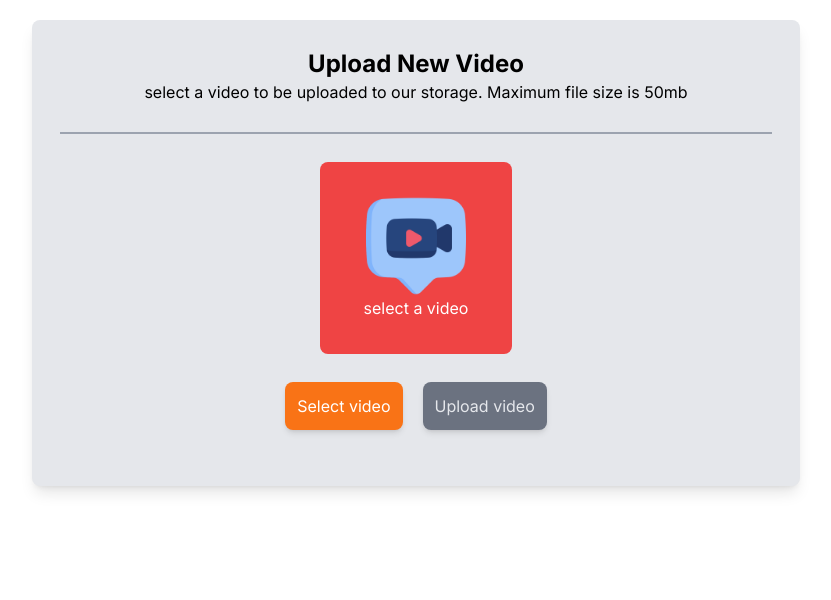
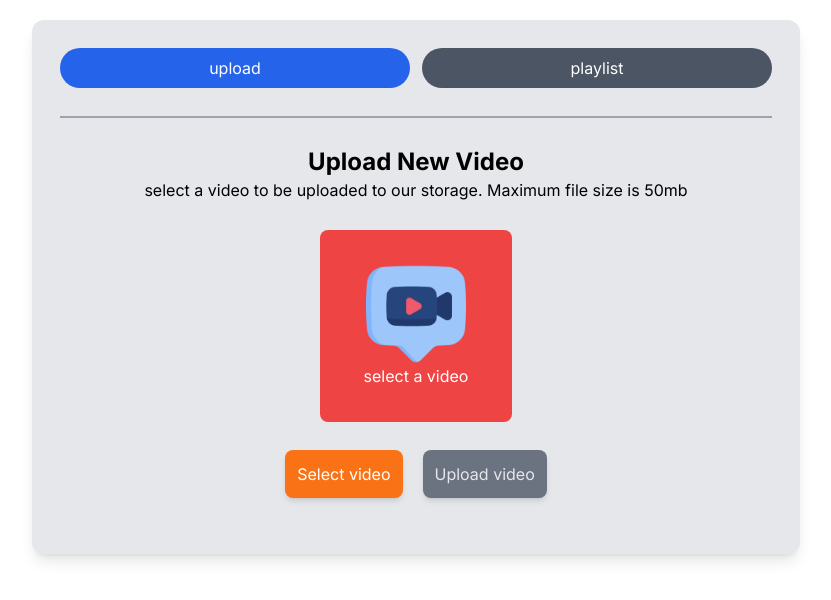
Before and after one commit to Jinnapat/hologram, a Next.js app: page / in a window 1280 px wide. Shown: the top 600 px of the page, without its empty margins (224-1055 px from the left). Built offline with nearby package versions, Linux system fonts and the light colour scheme.

Commit message:
change layout to tab

```diff
--- a/src/app/page.tsx
+++ b/src/app/page.tsx
@@ -1,122 +1,51 @@
 "use client";
 
-import { FontAwesomeIcon } from "@fortawesome/react-fontawesome";
-import Image from "next/image";
-import { ChangeEventHandler, useRef, useState } from "react";
-import { faSpinner } from "@fortawesome/free-solid-svg-icons";
+import FileUploadTab from "@/components/FileUploadTab";
+import PlaylistTab from "@/components/PlaylistTab";
+import { useState } from "react";
 
 export default function Home() {
-  const inputRef = useRef<HTMLInputElement>(null);
-  const [file, setFile] = useState<File | null>(null);
-  const [isProcessing, setIsProcessing] = useState<boolean>(false);
-  const [errorMessage, setErrorMessage] = useState<string>("");
-  const [showPopup, setShowPopup] = useState<boolean>(false);
-
-  const selectFile = () => {
-    if (!inputRef.current) return;
-    inputRef.current.click();
-  };
-
-  const handleFileChange: ChangeEventHandler<HTMLInputElement> = (e) => {
-    const fileList = e.currentTarget.files;
-    if (!fileList) return;
-    setFile(fileList[0]);
-  };
-
-  const upload = async () => {
-    setErrorMessage("");
-    setIsProcessing(true);
-    if (!file) return;
-    const formData = new FormData();
-    formData.append("name", file.name);
-    formData.append("video", file);
-    const uploadResult = await fetch("/api/video", {
-      method: "POST",
-      body: formData,
-    });
-    setIsProcessing(false);
-    console.log(uploadResult);
-    if (uploadResult.status != 200) {
-      setErrorMessage(await uploadResult.text());
-      return;
-    }
-    setFile(null);
-    setShowPopup(true);
-  };
+  const [isInUploadTab, setIsUploadTab] = useState<boolean>(true);
 
   return (
-    <div className="flex flex-col rounded-lg shadow-lg bg-gray-200 max-w-3xl w-full p-7 items-center gap-y-7">
-      <input
-        type="file"
-        hidden
-        accept="video/*"
-        ref={inputRef}
-        onChange={handleFileChange}
-      />
+    <div className="flex flex-col rounded-xl shadow-lg bg-gray-200 max-w-3xl w-full p-7 items-center gap-y-7">
+      <div className="flex flex-row w-full gap-3 justify-between rounded-full">
+        <button
+          onClick={() => setIsUploadTab(true)}
+          className={
+            "p-2 text-white  transition-colors duration-300  w-full rounded-full" +
+            (!isInUploadTab
+              ? " bg-gray-600 hover:bg-gray-700"
+              : " bg-blue-600 hover:bg-blue-700")
+          }
+        >
+          upload
+        </button>
+        <button
+          onClick={() => setIsUploadTab(false)}
+          className={
+            "p-2 text-white  transition-colors duration-300  w-full rounded-full" +
+            (isInUploadTab
+              ? " bg-gray-600 hover:bg-gray-700"
+              : " bg-blue-600 hover:bg-blue-700")
+          }
+        >
+          playlist
+        </button>
+      </div>
+      <div className="border h-0 border-gray-400 w-full"></div>
       <div className="flex flex-col items-center">
-        <h1 className="font-bold text-2xl">Upload New Video</h1>
+        <h1 className="font-bold text-2xl">
+          {isInUploadTab ? "Upload New Video" : "Manage your playlist"}
+        </h1>
         <p className="text-center">
-          select a video to be uploaded to our storage. Maximum file size is
-          50mb
+          {isInUploadTab
+            ? "select a video to be uploaded to our storage. Maximum file size is 50mb"
+            : "add or remove videos from your playlist queue"}
         </p>
       </div>
-      <div className="border h-0 border-gray-400 w-full"></div>
-      {!file && (
-        <button
-          className="rounded-lg bg-red-500 hover:bg-red-600 p-5 w-48 transition-colors duration-300 h-48 flex flex-col items-center justify-center"
-          onClick={selectFile}
-        >
-          <Image
-            src="/video-chat.png"
-            width={100}
-            height={100}
-            alt="upload image"
-          />
-          <p className="text-white">select a video</p>
-        </button>
-      )}
-      {file && <video src={URL.createObjectURL(file)}></video>}
-      <div className="flex flex-row justify-evenly items-center gap-5">
-        <button
-          onClick={selectFile}
-          disabled={isProcessing}
-          className="bg-orange-500 rounded-lg shadow-md hover:bg-orange-600 p-3 text-white transition-colors duration-300 disabled:bg-gray-500 disabled:text-gray-200"
-        >
-          {file ? "Change video" : "Select video"}
-        </button>
-        <button
-          className="bg-green-500 rounded-lg shadow-md hover:bg-green-600 p-3 text-white transition-colors duration-300 disabled:bg-gray-500 disabled:text-gray-200 flex flex-row gap-2 justify-center items-center"
-          onClick={upload}
-          disabled={file == null || isProcessing}
-        >
-          {isProcessing && (
-            <FontAwesomeIcon className="animate-spin" icon={faSpinner} />
-          )}
-          Upload video
-        </button>
-      </div>
-      <p className="text-red-700">{errorMessage}</p>
-      {showPopup && (
-        <div className="bg-gray-100 rounded-2xl shadow-xl flex flex-col items-center p-8 absolute border-2 top-10 gap-6 w-80">
-          <p className="font-bold text-2xl">Upload Successful</p>
-          <Image
-            src="/high-five.png"
-            alt="successful image icon"
-            width={200}
-            height={200}
-          />
-          <p className="text-center">
-            Your video have been uploaded successfully. Close this window the
-            upload more video!
-          </p>
-          <button
-            className="rounded-lg bg-blue-600 text-white p-3"
-            onClick={() => setShowPopup(false)}
-          >
-            Awesome!
-          </button>
-        </div>
-      )}
+      {isInUploadTab && <FileUploadTab />}
+      {!isInUploadTab && <PlaylistTab />}
     </div>
   );
 }
--- /dev/null
+++ b/src/components/FileUploadTab.tsx
@@ -0,0 +1,114 @@
+"use client";
+
+import { FontAwesomeIcon } from "@fortawesome/react-fontawesome";
+import Image from "next/image";
+import { ChangeEventHandler, useRef, useState } from "react";
+import { faSpinner } from "@fortawesome/free-solid-svg-icons";
+
+export default function FileUploadTab() {
+  const inputRef = useRef<HTMLInputElement>(null);
+  const [file, setFile] = useState<File | null>(null);
+  const [isProcessing, setIsProcessing] = useState<boolean>(false);
+  const [errorMessage, setErrorMessage] = useState<string>("");
+  const [showPopup, setShowPopup] = useState<boolean>(false);
+
+  const selectFile = () => {
+    if (!inputRef.current) return;
+    inputRef.current.click();
+  };
+
+  const handleFileChange: ChangeEventHandler<HTMLInputElement> = (e) => {
+    const fileList = e.currentTarget.files;
+    if (!fileList) return;
+    setFile(fileList[0]);
+  };
+
+  const upload = async () => {
+    setErrorMessage("");
+    setIsProcessing(true);
+    if (!file) return;
+    const formData = new FormData();
+    formData.append("name", file.name);
+    formData.append("video", file);
+    const uploadResult = await fetch("/api/video", {
+      method: "POST",
+      body: formData,
+    });
+    setIsProcessing(false);
+    console.log(uploadResult);
+    if (uploadResult.status != 200) {
+      setErrorMessage(await uploadResult.text());
+      return;
+    }
+    setFile(null);
+    setShowPopup(true);
+  };
+
+  return (
+    <>
+      <input
+        type="file"
+        hidden
+        accept="video/*"
+        ref={inputRef}
+        onChange={handleFileChange}
+      />
+      {!file && (
+        <button
+          className="rounded-lg bg-red-500 hover:bg-red-600 p-5 w-48 transition-colors duration-300 h-48 flex flex-col items-center justify-center"
+          onClick={selectFile}
+        >
+          <Image
+            src="/video-chat.png"
+            width={100}
+            height={100}
+            alt="upload image"
+          />
+          <p className="text-white">select a video</p>
+        </button>
+      )}
+      {file && <video src={URL.createObjectURL(file)}></video>}
+      <div className="flex flex-row justify-evenly items-center gap-5">
+        <button
+          onClick={selectFile}
+          disabled={isProcessing}
+          className="bg-orange-500 rounded-lg shadow-md hover:bg-orange-600 p-3 text-white transition-colors duration-300 disabled:bg-gray-500 disabled:text-gray-200"
+        >
+          {file ? "Change video" : "Select video"}
+        </button>
+        <button
+          className="bg-green-500 rounded-lg shadow-md hover:bg-green-600 p-3 text-white transition-colors duration-300 disabled:bg-gray-500 disabled:text-gray-200 flex flex-row gap-2 justify-center items-center"
+          onClick={upload}
+          disabled={file == null || isProcessing}
+        >
+          {isProcessing && (
+            <FontAwesomeIcon className="animate-spin" icon={faSpinner} />
+          )}
+          Upload video
+        </button>
+      </div>
+      <p className="text-red-700">{errorMessage}</p>
+      {showPopup && (
+        <div className="bg-gray-100 rounded-2xl shadow-xl flex flex-col items-center p-8 absolute border-2 top-10 gap-6 w-80">
+          <p className="font-bold text-2xl">Upload Successful</p>
+          <Image
+            src="/high-five.png"
+            alt="successful image icon"
+            width={200}
+            height={200}
+          />
+          <p className="text-center">
+            Your video have been uploaded successfully. Close this window the
+            upload more video!
+          </p>
+          <button
+            className="rounded-lg bg-blue-600 text-white p-3"
+            onClick={() => setShowPopup(false)}
+          >
+            Awesome!
+          </button>
+        </div>
+      )}
+    </>
+  );
+}
--- /dev/null
+++ b/src/components/PlaylistTab.tsx
@@ -0,0 +1,48 @@
+"use client";
+
+import { FontAwesomeIcon } from "@fortawesome/react-fontawesome";
+import Image from "next/image";
+import { ChangeEventHandler, useRef, useState } from "react";
+import { faSpinner } from "@fortawesome/free-solid-svg-icons";
+
+export default function PlaylistTab() {
+  const inputRef = useRef<HTMLInputElement>(null);
+  const [file, setFile] = useState<File | null>(null);
+  const [isProcessing, setIsProcessing] = useState<boolean>(false);
+  const [errorMessage, setErrorMessage] = useState<string>("");
+  const [showPopup, setShowPopup] = useState<boolean>(false);
+
+  const selectFile = () => {
+    if (!inputRef.current) return;
+    inputRef.current.click();
+  };
+
+  const handleFileChange: ChangeEventHandler<HTMLInputElement> = (e) => {
+    const fileList = e.currentTarget.files;
+    if (!fileList) return;
+    setFile(fileList[0]);
+  };
+
+  const upload = async () => {
+    setErrorMessage("");
+    setIsProcessing(true);
+    if (!file) return;
+    const formData = new FormData();
+    formData.append("name", file.name);
+    formData.append("video", file);
+    const uploadResult = await fetch("/api/video", {
+      method: "POST",
+      body: formData,
+    });
+    setIsProcessing(false);
+    console.log(uploadResult);
+    if (uploadResult.status != 200) {
+      setErrorMessage(await uploadResult.text());
+      return;
+    }
+    setFile(null);
+    setShowPopup(true);
+  };
+
+  return <></>;
+}
```
